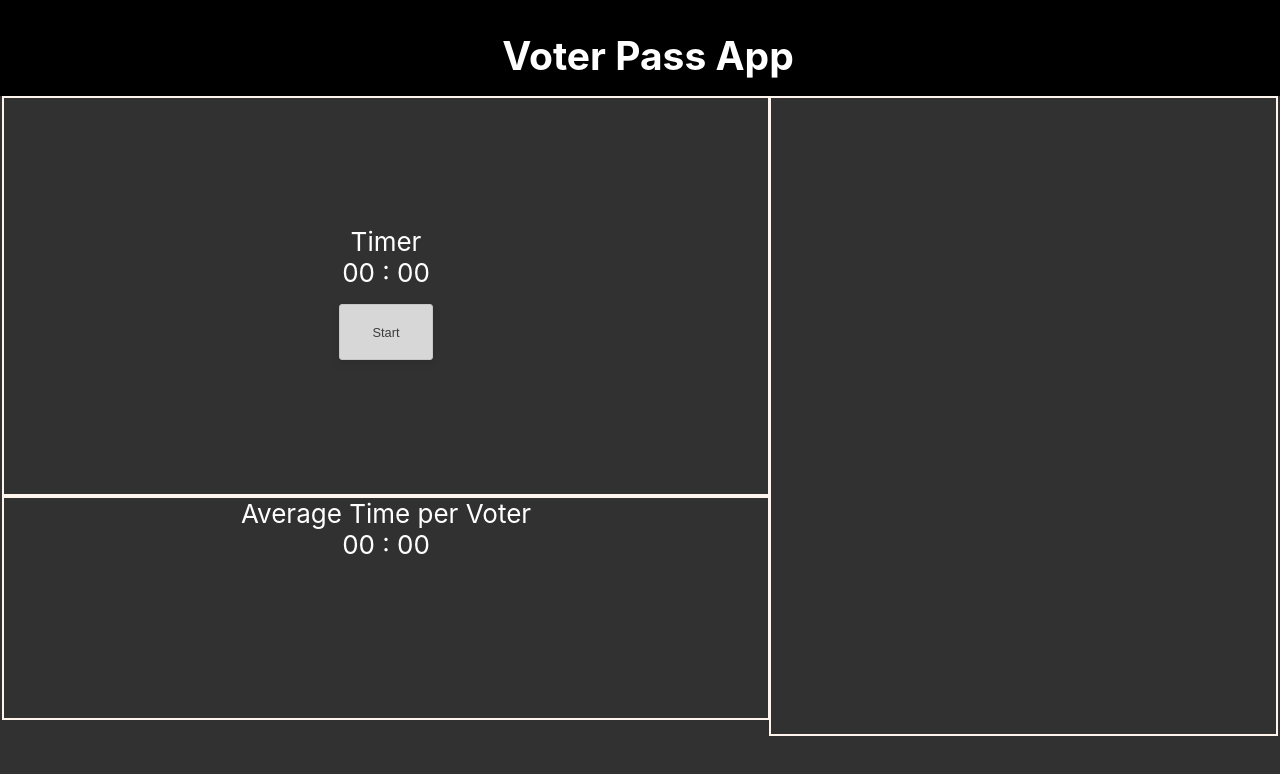
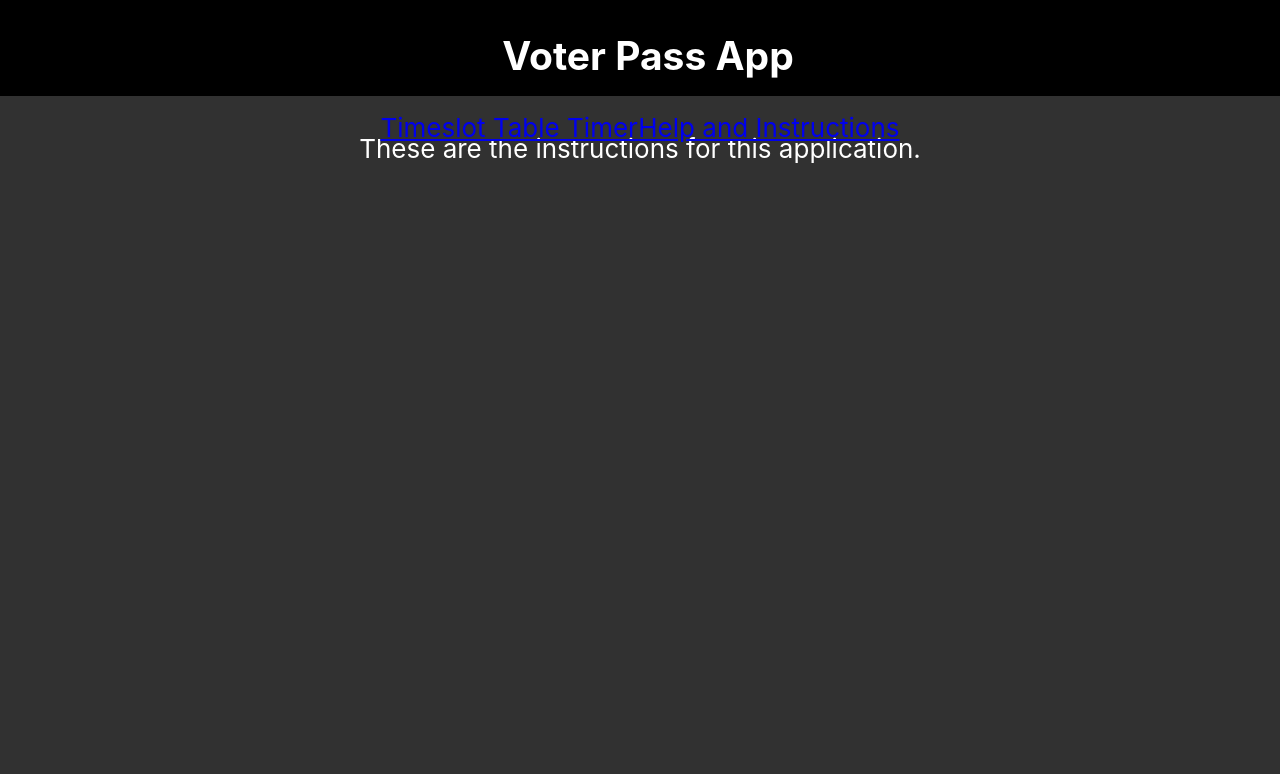
Before and after one commit to CEN-Team-Four/VoterPass, a React (Create React App) app in the folder voter-pass/: page /help in a window 1280 px wide. Shown: the top 774 px of the page. Built offline with nearby package versions, Linux system fonts and the light colour scheme.

Commit message:
Implement navigation bar and multiple pages

```diff
--- a/voter-pass/src/App.js
+++ b/voter-pass/src/App.js
@@ -1,21 +1,32 @@
 import React from 'react';
+import { BrowserRouter, Route, Switch } from 'react-router-dom';
+
 import './App.css';
-import './components/Timer';
+import Navigation from './components/Navigation';
+import Home from './components/Home';
 import Timer from './components/Timer';
+import Help from './components/Help';
+import Error from './components/Error';
 
 class App extends React.Component {
 
   render() {
     return (
-      <div className="VoterPass">
-        <header className="App-header">
-          <h2>Voter Pass App </h2>
-        </header>
+      <BrowserRouter>
+        <div>
+          <Navigation />
+        </div>
 
-        <div className="Timers">
-          <Timer/>
+        <div>
+          <Switch>
+            <Route exact path="/" component={Home}/>
+            <Route exact path="/timer" component={Timer}/>
+            <Route exact path="/help" component={Help}/>
+
+            <Route component={Error}/>
+          </Switch>
         </div>
-      </div>
+      </BrowserRouter>
 
     );
   }
--- /dev/null
+++ b/voter-pass/src/components/Error.js
@@ -0,0 +1,11 @@
+import React from 'react';
+
+const Error = () => {
+    return (
+       <div>
+          <p>Error: Page does not exist!</p>
+       </div>
+    );
+}
+
+export default Error;
--- /dev/null
+++ b/voter-pass/src/components/Help.js
@@ -0,0 +1,12 @@
+import React from 'react';
+
+const Help = () => {
+    return (
+       <div>
+          <h1>Help and Instructions</h1>
+          <p>These are the instructions for this application.</p>
+       </div>
+    );
+}
+
+export default Help;
--- /dev/null
+++ b/voter-pass/src/components/Home.js
@@ -0,0 +1,12 @@
+import React from 'react';
+
+const Home = () => {
+    return (
+       <div>
+          <h1>Home</h1>
+           <p>Home page body content</p>
+       </div>
+    );
+}
+
+export default Home;
--- /dev/null
+++ b/voter-pass/src/components/Navigation.js
@@ -0,0 +1,21 @@
+import React from 'react';
+
+import { NavLink } from 'react-router-dom';
+
+const Navigation = () => {
+    return (
+        <div className="VoterPass">
+            <header className="App-header">
+                <h2>Voter Pass App </h2>
+
+                <div className="Navbar">
+                    <NavLink to="/">Timeslot Table </NavLink>
+                    <NavLink to="/timer">Timer</NavLink>
+                    <NavLink to="/help">Help and Instructions</NavLink>
+                </div>
+            </header>
+        </div>
+    );
+}
+
+export default Navigation;
```
